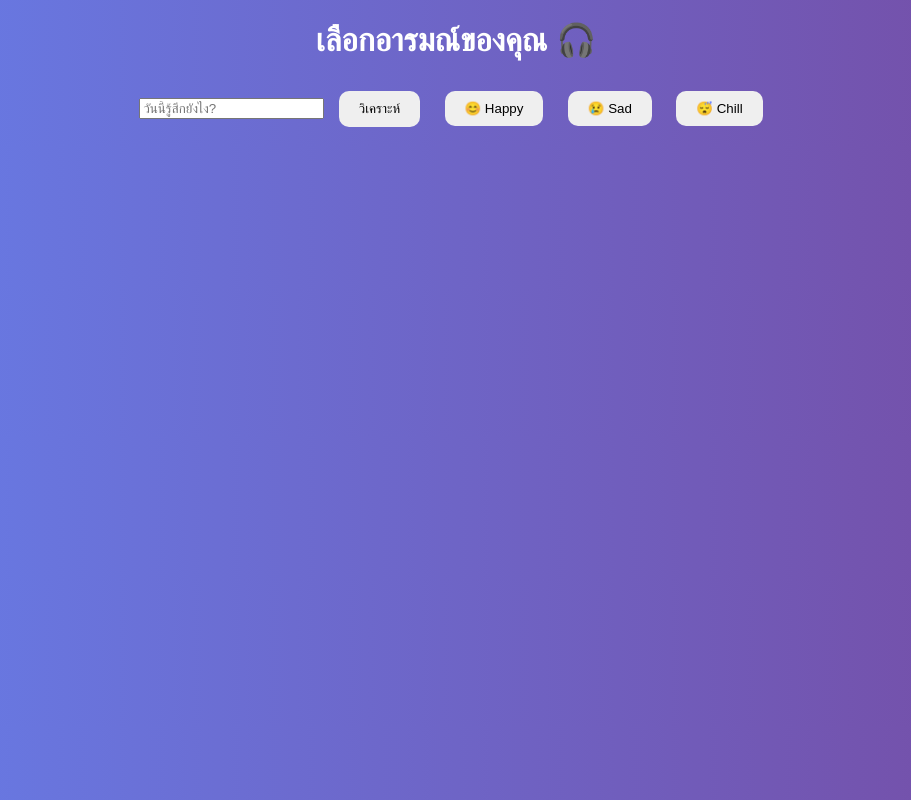
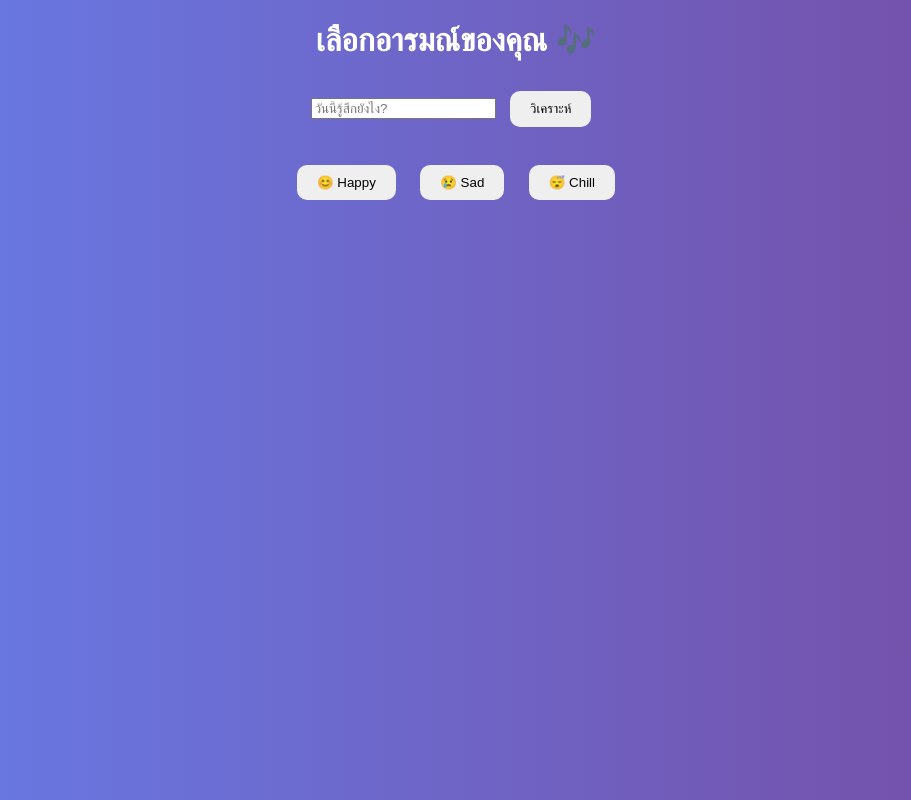
Before and after one commit to 6710510388/music-mood-app, a plain HTML site: page index.html in a window 1280 px wide. Shown: the whole page, without its empty margins (184-1095 px from the left). Drawn offline with Linux system fonts and the light colour scheme.

Commit message:
Update index.html

```diff
--- a/index.html
+++ b/index.html
@@ -6,9 +6,14 @@
 </head>
 <body>
 
-<h1>เลือกอารมณ์ของคุณ 🎧</h1>
+<h1>เลือกอารมณ์ของคุณ 🎶</h1>
+
+<!-- 👇 ใส่ตรงนี้ -->
 <input id="textInput" placeholder="วันนี้รู้สึกยังไง?" />
 <button onclick="analyzeMood()">วิเคราะห์</button>
+
+<br><br>
+
 <button onclick="showPlaylist('happy')">😊 Happy</button>
 <button onclick="showPlaylist('sad')">😢 Sad</button>
 <button onclick="showPlaylist('chill')">😴 Chill</button>
```
